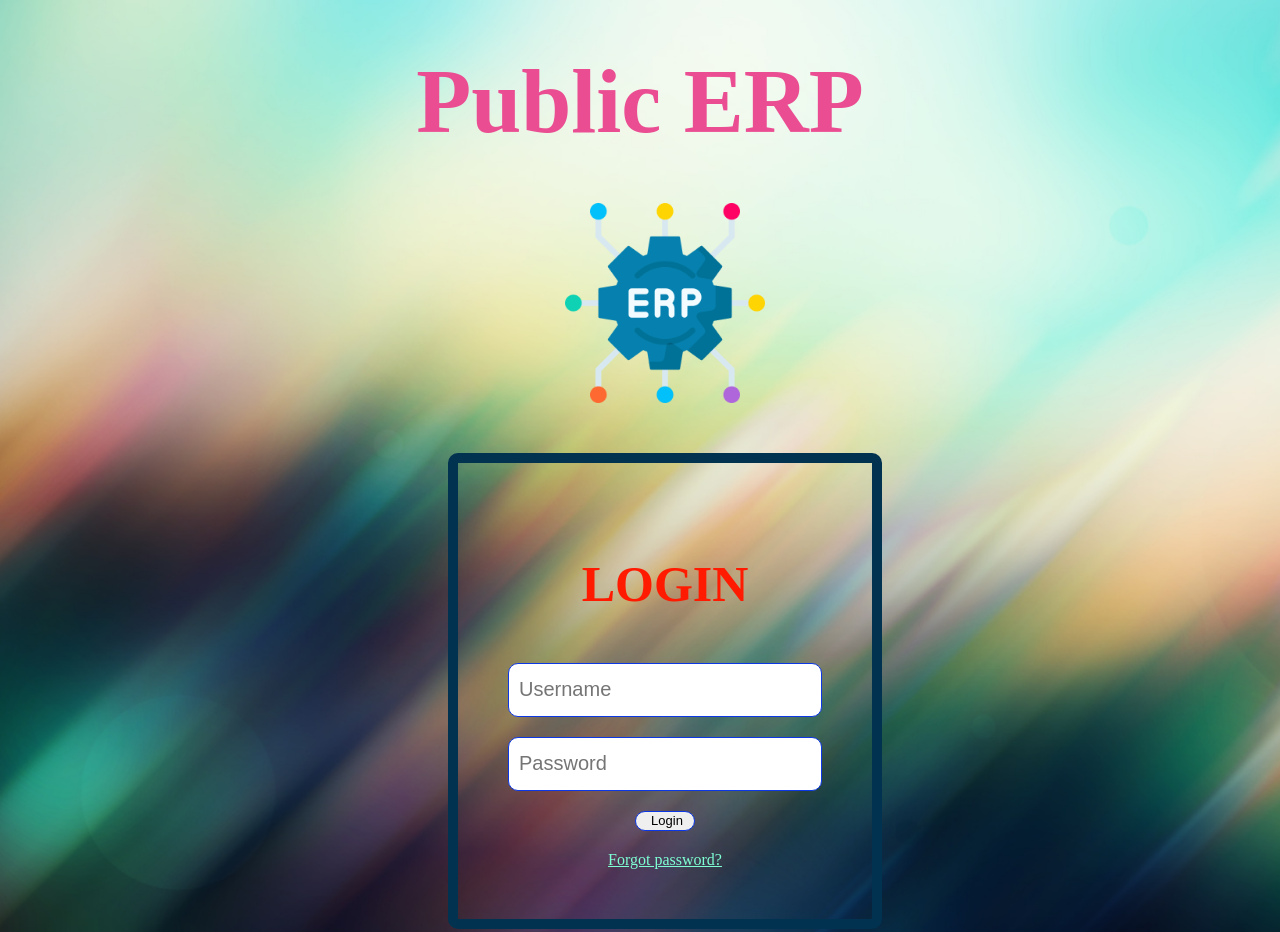
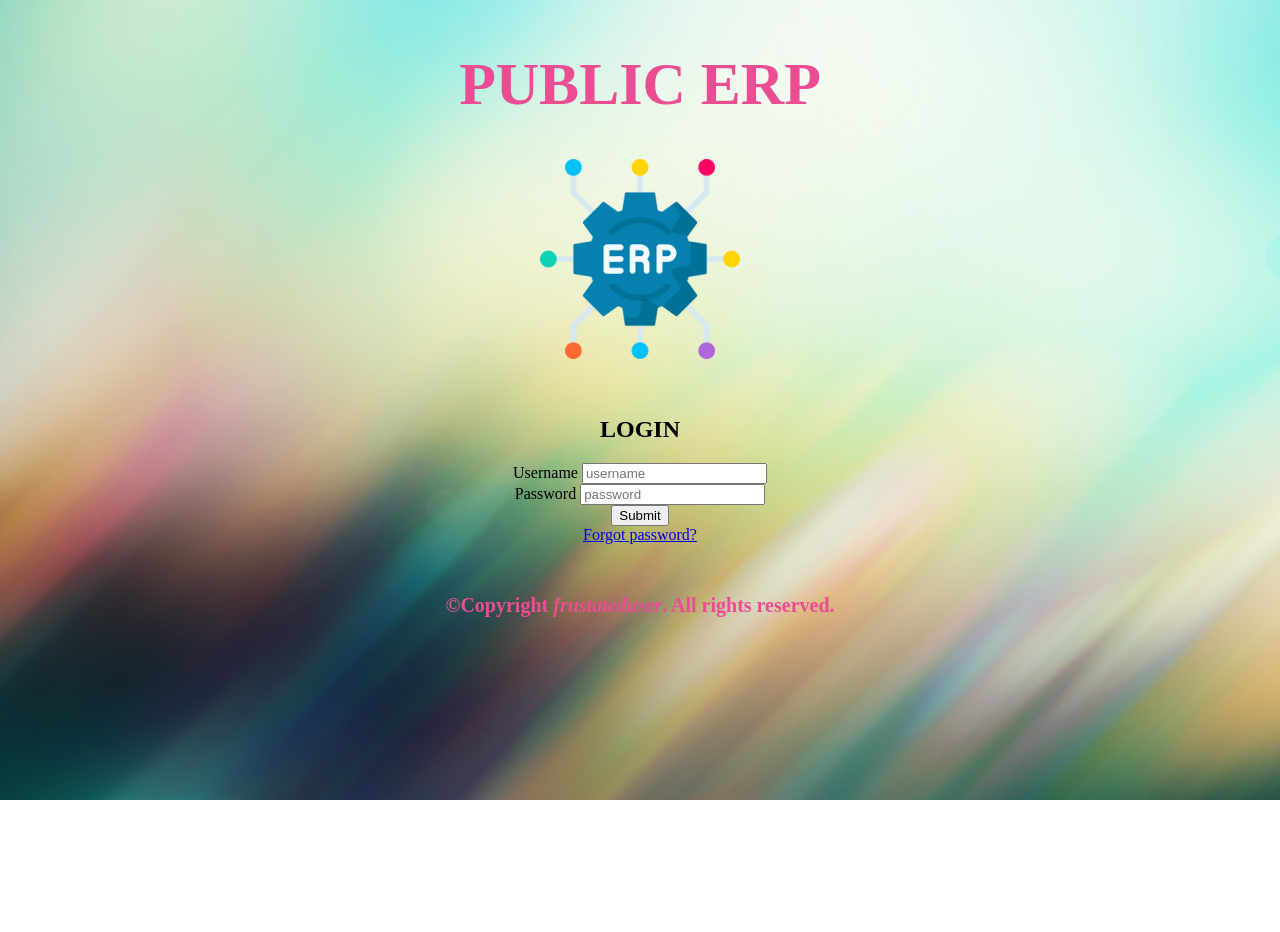
Before and after one commit to frustateduser/ERP, a plain HTML site: page index.html in a window 1280 px wide. Shown: the top 932 px of the page. After the commit the page ends 800 px from the top, so only its background shows below. Drawn offline with Linux system fonts and the light colour scheme.

Commit message:
started new

```diff
--- a/css/index.css
+++ b/css/index.css
@@ -1,52 +1,3 @@
-#heading{
-    text-align: center;
-    font-size: 90px;
-    font-weight: bold;
-    color: rgb(234 77 146);
-    margin-top: 50px;
-    margin-bottom: 50px;
-}
-body{
-    background-image: url("/img/background.png");
-    background-repeat: no-repeat;
-    background-size: cover;
-}
-#logo{
-    width: 200px;
-    height: 200px;
-    margin-left: 50px;
-    margin-top: 50px;
-    display: block;
-}
-#logo:hover{
-    transform: scale(1.1);
-    transition: 0.5s;
-}
-#login-form{
-    display: inline-block;
-    margin-left: 50px;
-    margin-top: 50px;
-    text-align: center;
-    align-self: center;
-    border: 10px solid rgb(1, 50, 80);
-    border-radius: 10px;
-    padding: 50px;
-}
-#login-heading{
-    font-size: 50px;
-    font-weight: bold;
-    color:#ff1a00;
-    margin-bottom: 50px;
-}
-#login-form input{
-    width: 300px;
-    height: 50px;
-    margin-bottom: 20px;
-    border-radius: 10px;
-    border: 1px solid rgb(12, 55, 229);
-    padding-left: 10px;
-    font-size: 20px;
-}
 #footer{
     text-align: center;
     font-size: 20px;
@@ -55,3 +6,34 @@ body{
     margin-top: 50px;
     margin-bottom: 50px;
 }
+#h1{
+    text-align: center;
+    font-size: 50px;
+    font-weight: bold;
+    color: rgb(234 77 146);
+    margin-top: 50px;
+    margin-bottom: 50px;
+}
+#h2{
+    text-align: center;
+    font-size: 30px;
+    font-weight: bold;
+    color: rgb(234 77 146);
+    margin-top: 50px;
+    margin-bottom: 50px;
+}
+.head{
+    text-align: center;
+    font-size: 30px;
+    font-weight: bold;
+    color: rgb(234 77 146);
+    margin-top: 50px;
+    margin-bottom: 50px;
+}
+.form{
+    text-align: center;
+
+}
+#a{
+    color: aquamarine;
+}
--- a/index.html
+++ b/index.html
@@ -5,34 +5,44 @@
     <meta charset="utf-8">
     <meta http-equiv="X-UA-Compatible" content="IE=edge">
     <meta name="viewport" content="width=device-width, initial-scale=1, shrink-to-fit=no">
-    <link rel="stylesheet" href="css/index.css">
+    <link rel="stylesheet" href="/css/index.css">
+    <meta name="author" content="frustateduser">
+    <meta name="author" content="koustubh badshah">
+    <meta name="language" content="en">
+    <meta name="description" content="It is an ERP website for open use ">
+    <meta name="title" content="PUBLIC ERP">
+    <meta name="Copyright" content="frustateduser,koustubh badshah>
 
     <link rel="apple-touch-icon" href="/img/erp.png">   <!-- icon in tab  -->
     <link rel="icon" href="/img/erp.png">
 
     <title>Login</title>
 </head>
-<body>
-    <div>
-        <h1 id="heading">
-            Public ERP
-        </h1>
-        <center>
-            <img src="img/erp.png" alt="" srcset="" id="logo">
-        </center>
-    </div>
-    <center>
-        <div id="login-form">
-        <h2 id="login-heading">LOGIN</h2>
-    <form action="POST" id="form">
-        <input type="text" name="username" id="username" placeholder="Username"> <br>
-        <input type="password" name="password" id="password" placeholder="Password"><br>
-        <input type="submit" value="Login" id="login" style="width: 60px; height: 20px;font-size: small;">
-       <!--<input type="button" value="Register" id="register" onclick="location" style="width: 80px; height: 20px;font-size: small;">-->
+<body style="background-image: -webkit-image-set('/img/background.png');">
+    <header class="head">
+        <h1>PUBLIC ERP</h1>
+        <figure>
+            <img src="/img/erp.png" alt="logo" width="200">
+        </figure>
+    </header>
+
+
+
+
+    <form action="" method="post" class="form">
+        <h2>LOGIN</h2>
+        <div>
+            <label for="username">Username</label>
+            <input type="text" name="username" id="username" required placeholder="username">
+        </div>
+        <div>
+            <label for="password">Password</label>
+            <input type="password" name="password" id="password" required placeholder="password">
+        </div>
+        <button type="submit" id="submit">Submit</button><br>
+        <a href="/html/passwordChange.html" target="_blank" rel="noopener noreferrer">Forgot password?</a>
     </form>
-    <a href="/html/passwordChange.html" target="_blank" rel="noopener noreferrer" style="color: aquamarine;">Forgot password?</a>
-    </div>
-    </center>
+
 
 
     <footer>
```
